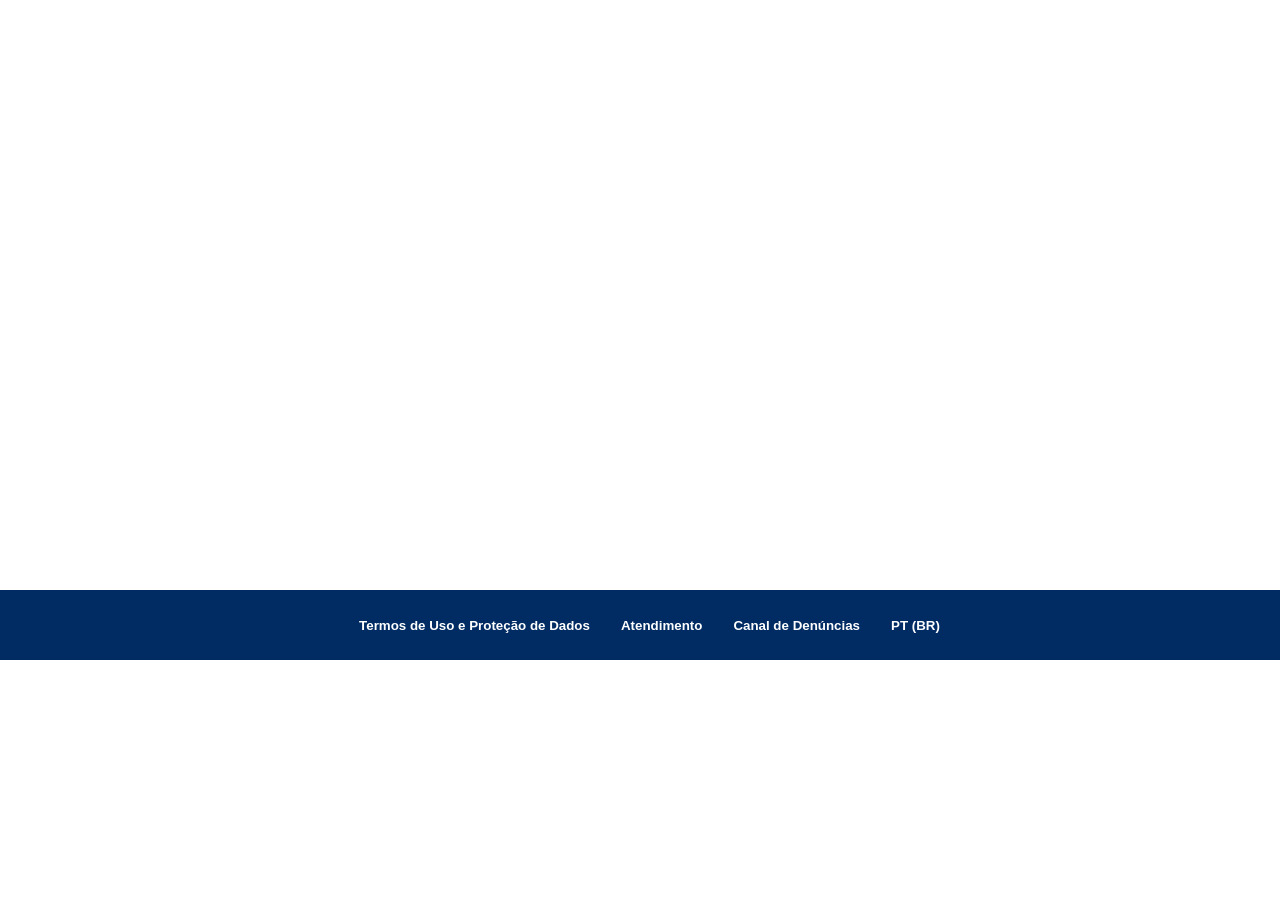
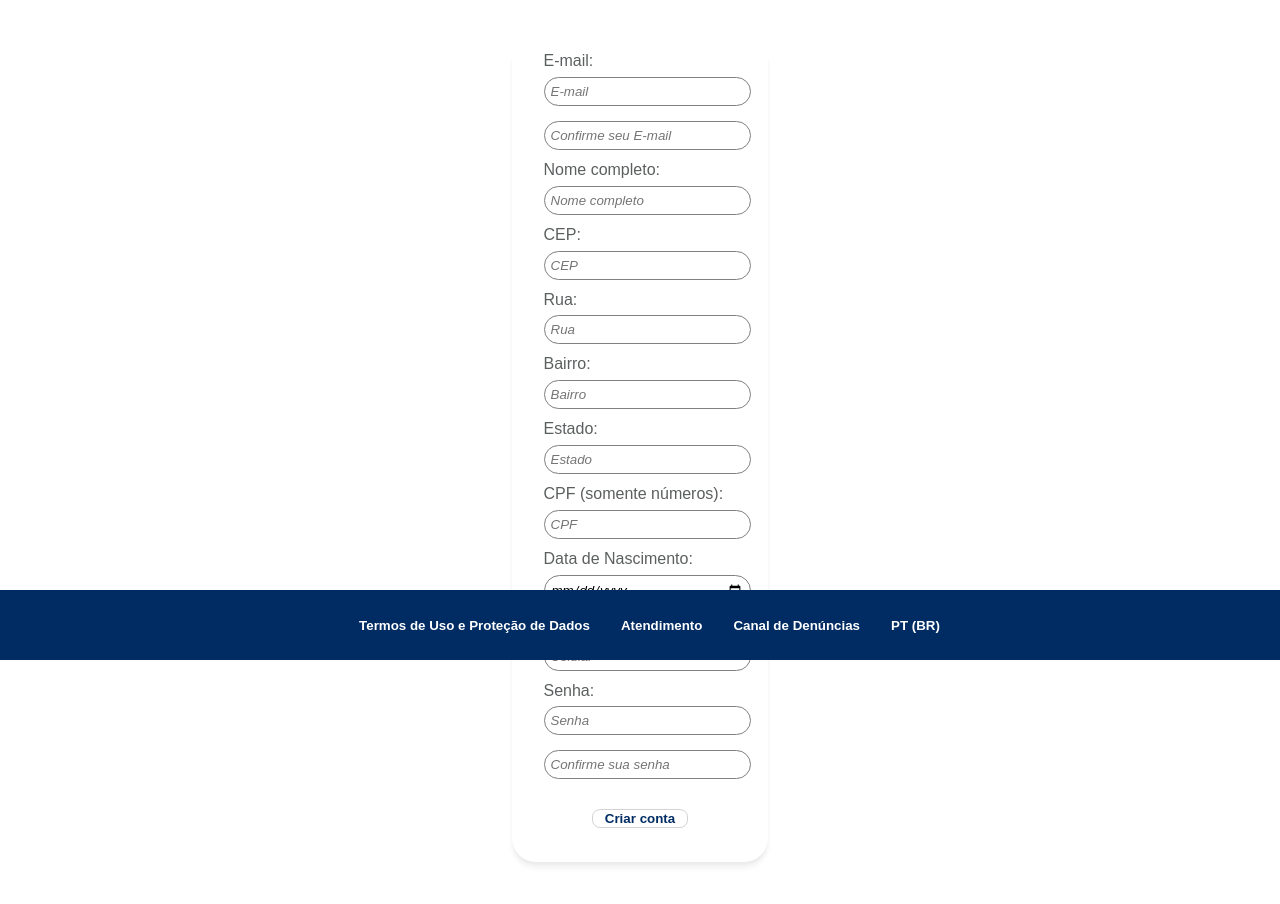
Before and after one commit to leomarq/challengeb3, a React (Create React App) app in the folder challengeb3/: page /Cadastro in a window 1280 px wide. Shown: the part 140-1044 px from the top of the page. Before the commit the page ends 800 px from the top, so only its background shows below. Built offline with nearby package versions, Linux system fonts and the light colour scheme.

Commit message:
created register page

```diff
--- a/challengeb3/src/App.js
+++ b/challengeb3/src/App.js
@@ -8,6 +8,7 @@ import Documentos from "./paginas/Documentos";
 import Informacao from "./paginas/Informacao";
 import Login from "./paginas/Login";
 import RecuperarSenha from "./paginas/RecuperarSenha";
+import Cadastro from "./paginas/Cadastro";
 
 function App() {
   return (
@@ -20,6 +21,7 @@ function App() {
         <Route path='/Informacao' element={<Informacao/>}/>
         <Route path='/Login' element={<Login/>}/>
         <Route path='/RecuperarSenha' element={<RecuperarSenha/>}/>
+        <Route path='/Cadastro' element={<Cadastro/>}/>
       </Routes>
       <Footer/>
     </>
--- a/challengeb3/src/index.css
+++ b/challengeb3/src/index.css
@@ -16,7 +16,7 @@ code {
 .conteudo {
   display: flex;
   padding: auto;
-  margin-top: 5%;
+  margin-top: 3%;
   margin-bottom: auto;
   align-items: center;
   justify-content: center;
--- /dev/null
+++ b/challengeb3/src/paginas/Cadastro/Cadastro.css
@@ -0,0 +1,50 @@
+.conteudo-cadastro {
+  width: 20%;
+  height: fit-content;
+  border-radius: 1.5rem;
+  box-shadow: 0 2.8px 2.2px rgba(0, 0, 0, 0.034),
+    0 6.7px 5.3px rgba(0, 0, 0, 0.048);
+  background-color: white;
+  padding-top: 1%;
+  padding-bottom: 1%;
+  line-height: 130%;
+  display: flex;
+  flex-direction: column;
+  align-items: center;
+  margin-bottom: 10%;
+}
+
+.button-cadastro {
+  font-family: "Montserrat", sans-serif;
+  color: #002c63;
+  background: none;
+  border: none;
+  font-weight: 600;
+}
+
+.button-cadastro:hover {
+    transition: 0.4s;
+    background-color: rgb(234, 250, 255);
+    border-radius: 10px;
+}
+
+#cadastro {
+    border: solid 1px lightgray;
+    border-radius: 0.5rem;
+    width: 50%;
+    height: 5%;
+    margin-top: 10%;
+    margin-left: 25%;
+}
+
+.input-cadastro {
+  width: 100%;
+  height: max;
+  padding: 6px;
+  margin-top: 5px;
+  margin-bottom: 10px;
+  border: gray solid 1px;
+  border-radius: 25px;
+  font-family: "Montserrat", sans-serif;
+  font-style: italic;
+}
--- /dev/null
+++ b/challengeb3/src/paginas/Cadastro/index.js
@@ -0,0 +1,38 @@
+import './Cadastro.css'
+
+function Cadastro() {
+
+    return (
+        <div className="conteudo">
+            <div className="conteudo-cadastro">
+                <form>
+                    <label for='email'>E-mail:</label><br/>
+                    <input className='input-cadastro' type="email" name="email" id="email" placeholder="E-mail" /><br />
+                    <input className='input-cadastro' type="email" name="email" id="email" placeholder="Confirme seu E-mail" /><br />
+                    <label for='nome'>Nome completo:</label><br/>
+                    <input className='input-cadastro' type="text" name="nome" id="nome" placeholder="Nome completo" /><br />
+                    <label for='cep'>CEP:</label><br/>
+                    <input className='input-cadastro' type="text" name="cep" id="cep" placeholder="CEP" /><br />
+                    <label for='rua'>Rua:</label><br/>
+                    <input className='input-cadastro' type="text" name="rua" id="rua" placeholder="Rua" /><br />
+                    <label for='bairro'>Bairro:</label><br/>
+                    <input className='input-cadastro' type="text" name="bairro" id="bairro" placeholder="Bairro" /><br />
+                    <label for='uf'>Estado:</label><br/>
+                    <input className='input-cadastro' type="text" name="uf" id="uf" placeholder="Estado" /><br />
+                    <label for='cpf'>CPF (somente números):</label><br/>
+                    <input className='input-cadastro' type="text" name="cpf" id="cpf" placeholder="CPF" /><br />
+                    <label for='data-nasc'>Data de Nascimento:</label><br/>
+                    <input className='input-cadastro' type="date" name="data-nasc" id="data-nasc"/><br />
+                    <label for='cel'>Celular:</label><br/>
+                    <input className='input-cadastro' type="text" name="cel" id="cel" placeholder="Celular" /><br />
+                    <label for='senha'>Senha:</label><br/>
+                    <input className='input-cadastro' type="password" name="senha" id="senha" placeholder="Senha" /><br />
+                    <input className='input-cadastro' type="password" name="senha" id="senha" placeholder="Confirme sua senha" /><br />
+                    <button className="button-cadastro" type="submit" id="cadastro">Criar conta</button><br /><br />
+                </form>
+            </div>
+        </div>
+    )
+}
+
+export default Cadastro;
--- a/challengeb3/src/paginas/Login/index.js
+++ b/challengeb3/src/paginas/Login/index.js
@@ -11,7 +11,7 @@ function Login() {
                     <input className='input-conta' type="password" name="senha" id="senha" placeholder="Senha" /><br />
                     <button className="button-conta" type="submit" id="login">Login</button><br /><br />
                     <button className="button-conta" id="esqueceu-senha"><Link to="/RecuperarSenha" style={{ textDecoration: 'none', color: 'inherit' }}>Esqueceu sua senha?</Link></button><br />
-                    <button className="button-conta" id="criar-conta">Crie sua conta.</button>
+                    <button className="button-conta" id="criar-conta"><Link to="/Cadastro" style={{ textDecoration: 'none', color: 'inherit' }}>Crie sua conta.</Link></button>
                 </form>
             </div>
         </div>
```
